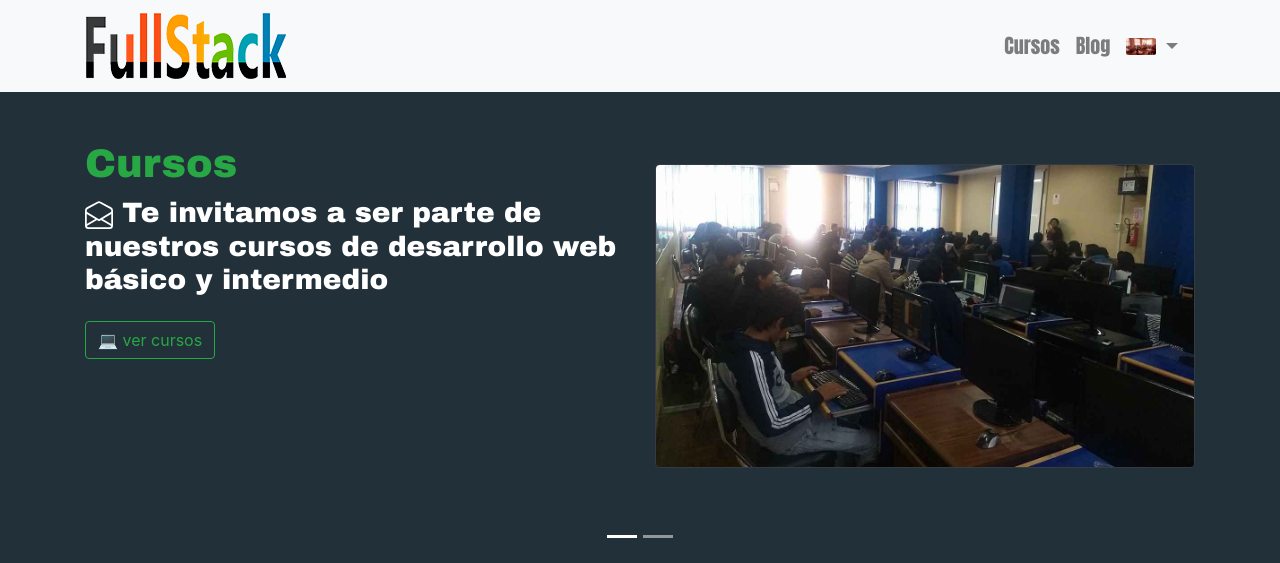
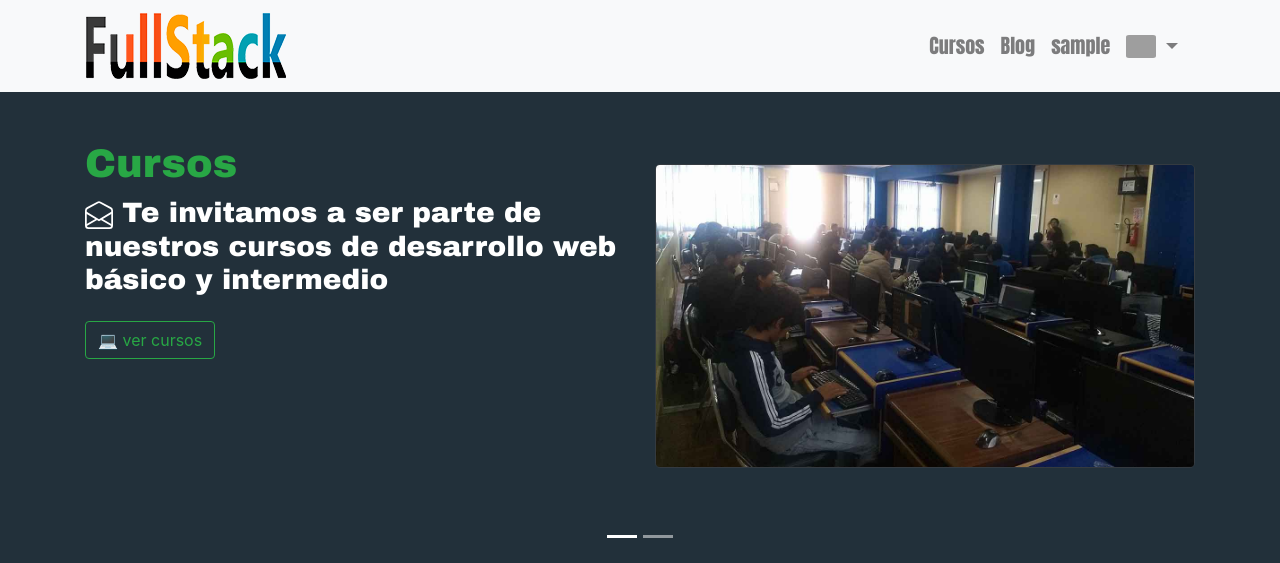
Before and after one commit to ShoarSumi/FullStackComunity, a PHP site: page /index.php in a window 1280 px wide. Shown: the top 563 px of the page. Run offline with PHP 8.4, Linux system fonts and the light colour scheme; the visitor is signed in with stand-in values (Sample User, id 1); some libraries are stand-ins or nearby versions; grey boxes are pictures that could not be loaded.

Commit message:
se configuro el navedador para que el usuario logueado pueda ver su username y su foto

```diff
--- a/controller/usuario.controller.php
+++ b/controller/usuario.controller.php
@@ -21,6 +21,9 @@ class ControllerUsuario{
                 if($_POST["username"]== $respuesta["usuario"] && $respuesta["password"]==$encriptar){
 
                     $_SESSION["iniciarSesion"]="ok";
+                    $_SESSION["nombre"]=$respuesta['nombre'];
+                    $_SESSION["usuario"]=$respuesta['usuario'];
+                    $_SESSION["foto"]=$respuesta['foto'];
                         echo '<script>
                             window.location = "inicio";
                         </script>';
--- a/view/modulos/cabezote.php
+++ b/view/modulos/cabezote.php
@@ -23,9 +23,19 @@
                             <?php
                                 if(isset($_SESSION["iniciarSesion"]) && $_SESSION["iniciarSesion"]=="ok"):
                             ?>
+
+                            <li class="nav-item">
+                                <a class="nav-link enlaces lead" href=""><?php echo $_SESSION["usuario"];?></a>
+                            </li>
                             <li class="nav-item dropdown">
                                 <a class="nav-item nav-link enlaces lead dropdown-toggle mr-md-2" href="#" id="bd-versions" data-toggle="dropdown" aria-haspopup="true" aria-expanded="false">
-                                    <img src="view/img/desarrollo.jpg" class="img-fluid logo-user h-100" alt="usuario">
+                                    <?php
+                                        if($_SESSION['foto']!=""){
+                                            echo '<img src="'.$_SESSION['foto'].'" class="img-fluid logo-user h-100" alt="usuario">';
+                                        }else{
+                                            echo '<img src="view/imgUsuarios/default/avatar.png" class="img-fluid logo-user h-100" alt="usuario">';
+                                        }
+                                    ?>
                                 </a>
                                 <div class="dropdown-menu dropdown-menu-md-right" aria-labelledby="bd-versions">
                                     <a class="dropdown-item" href="cerrar">Cerrar</a>
```
